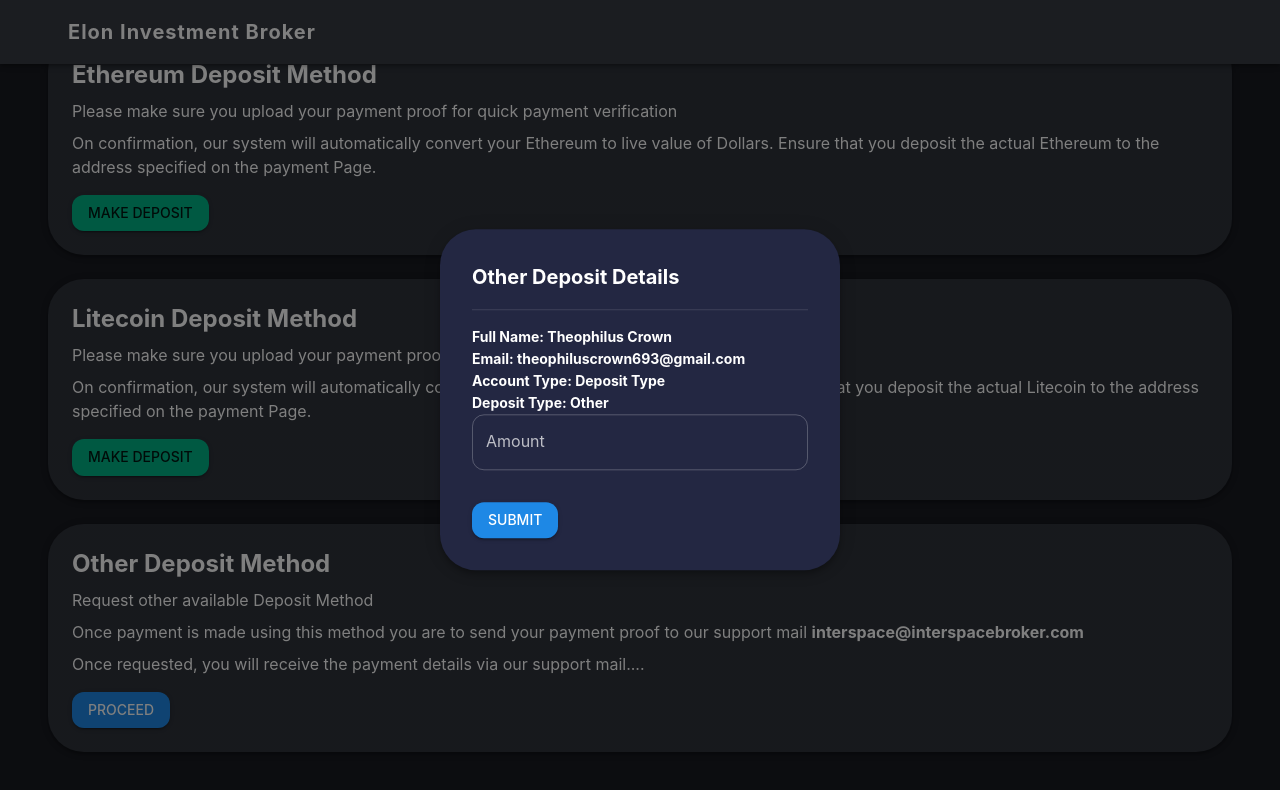
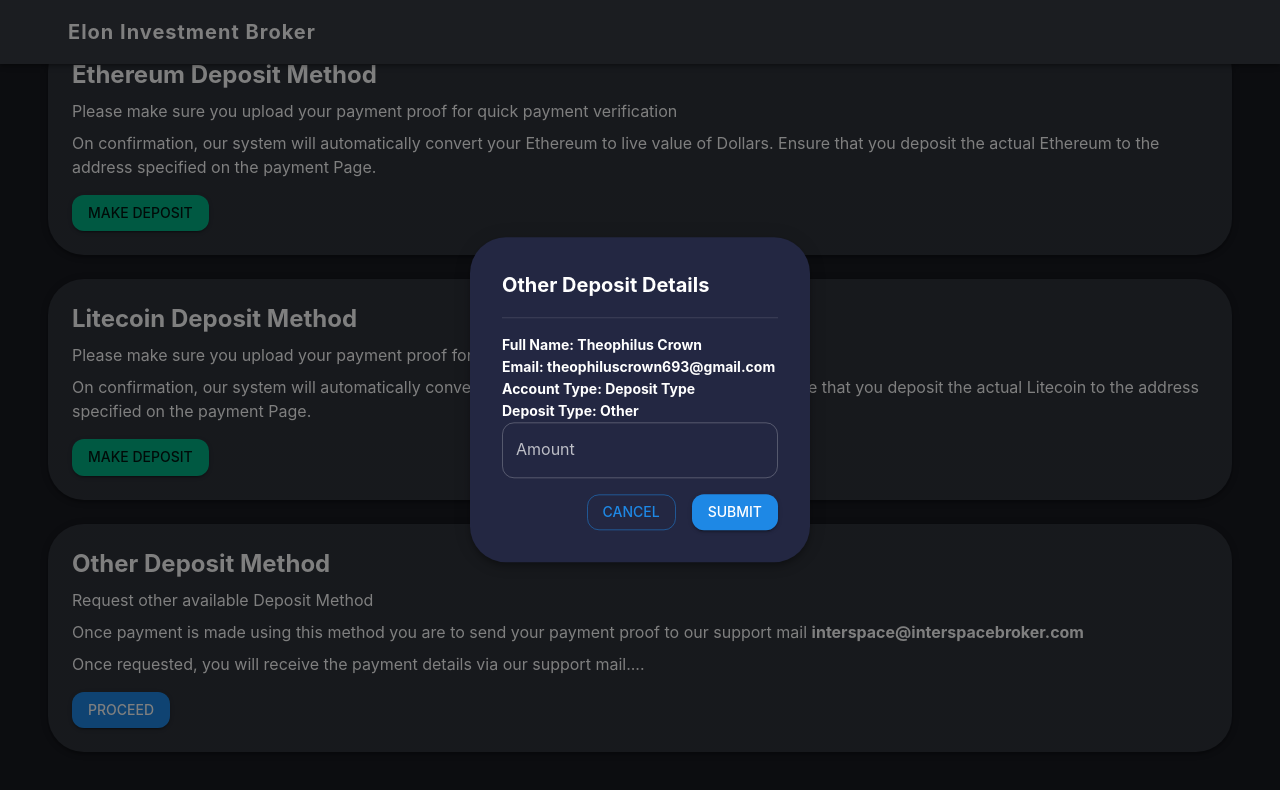
Before and after one commit to Diateck/crypto-forex-frontend-, a React (Vite) app: page /dashboard/deposits in a window 1280 px wide. Both pictures are taken after a click on the button "PROCEED". Shown: the part 572-1362 px from the top of the page. Built offline with nearby package versions, Linux system fonts and the light colour scheme; some icons are missing.

Commit message:
Update Deposits.jsx

```diff
--- a/src/pages/Deposits.jsx
+++ b/src/pages/Deposits.jsx
@@ -133,18 +133,15 @@ export default function Deposits() {
               <Box sx={{ mb: 2, display: 'flex', justifyContent: 'center' }}>
                 <img src={selectedMethod.qr} alt="Deposit QR" style={{ width: 120, height: 120 }} />
               </Box>
-              <TextField label="Amount" fullWidth sx={{ mb: 2 }} value={amount} onChange={e => setAmount(e.target.value)} />
               <Box sx={{ mb: 2 }}>
                 <Typography sx={{ mb: 1 }}>Upload Payment Proof:</Typography>
                 <input type="file" accept="image/*" onChange={e => setProof(e.target.files[0])} />
               </Box>
               <Divider sx={{ mb: 2 }} />
-              <Typography variant="subtitle2" fontWeight={700}>Full Name: {user.name}</Typography>
-              <Typography variant="subtitle2" fontWeight={700}>Email: {user.email}</Typography>
-              <Typography variant="subtitle2" fontWeight={700}>Account Type: {user.accountType}</Typography>
-              <Typography variant="subtitle2" fontWeight={700}>Deposit Type: {selectedMethod.currency}</Typography>
-              <Typography variant="subtitle2" fontWeight={700}>Amount: {amount}</Typography>
-              <Button variant="contained" color="primary" sx={{ mt: 2 }} onClick={handleCloseModal}>Submit</Button>
+              <Box sx={{ display: 'flex', justifyContent: 'flex-end', gap: 2 }}>
+                <Button variant="outlined" color="secondary" onClick={handleCloseModal}>Cancel</Button>
+                <Button variant="contained" color="primary" onClick={handleCloseModal}>Submit</Button>
+              </Box>
             </>
           ) : selectedMethod === 'other' ? (
             <>
@@ -155,7 +152,10 @@ export default function Deposits() {
               <Typography variant="subtitle2" fontWeight={700}>Account Type: {user.accountType}</Typography>
               <Typography variant="subtitle2" fontWeight={700}>Deposit Type: Other</Typography>
               <TextField label="Amount" fullWidth sx={{ mb: 2 }} value={amount} onChange={e => setAmount(e.target.value)} />
-              <Button variant="contained" color="secondary" sx={{ mt: 2 }} onClick={handleCloseModal}>Submit</Button>
+              <Box sx={{ display: 'flex', justifyContent: 'flex-end', gap: 2 }}>
+                <Button variant="outlined" color="secondary" onClick={handleCloseModal}>Cancel</Button>
+                <Button variant="contained" color="secondary" onClick={handleCloseModal}>Submit</Button>
+              </Box>
             </>
           ) : null}
         </Box>
```
